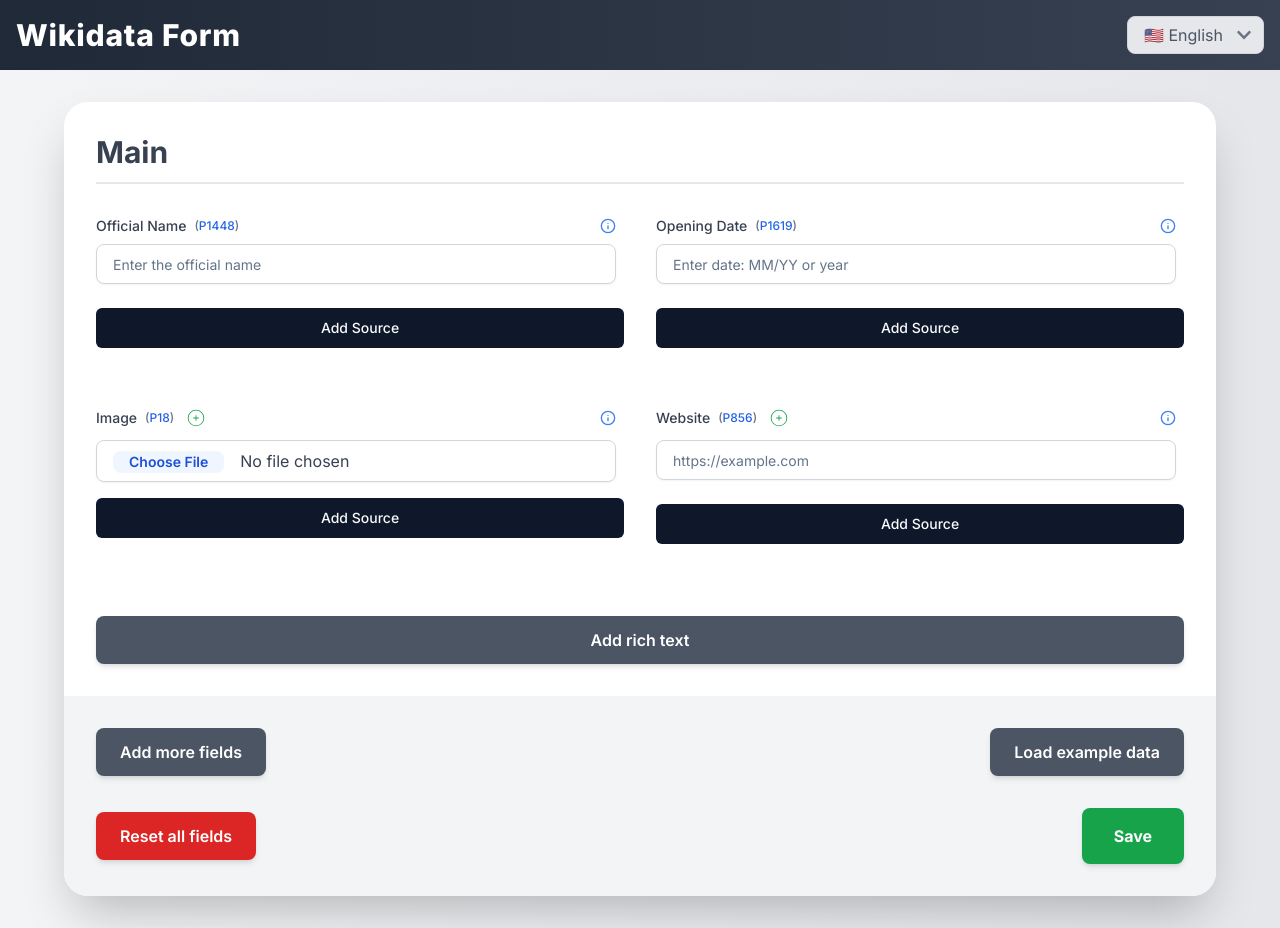
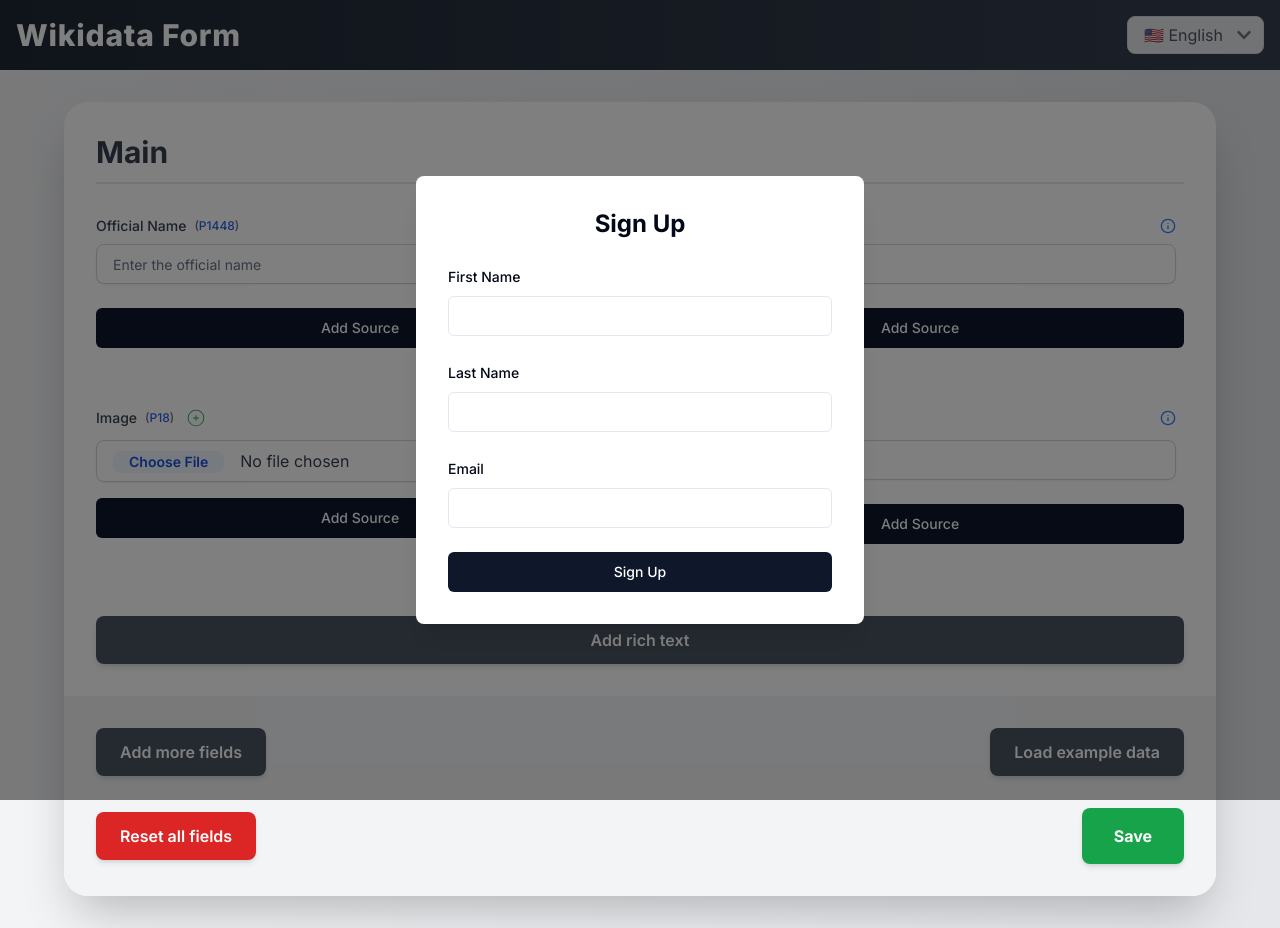
Before and after one commit to ShahwanS/Wikidata, a Next.js app: page /en in a window 1280 px wide. Built offline with nearby package versions, Linux system fonts and the light colour scheme.

Commit message:
added signup functionality that stores userinformation in a cookie adn sends ti off to gitlab plus fixes for addtional fields look on the markdown

```diff
--- a/package.json
+++ b/package.json
@@ -16,9 +16,11 @@
     "@radix-ui/react-label": "^2.1.0",
     "@radix-ui/react-radio-group": "^1.2.0",
     "@radix-ui/react-slot": "^1.1.0",
+    "@types/jsonwebtoken": "^9.0.7",
     "class-variance-authority": "^0.7.0",
     "clsx": "^2.1.1",
     "json2md": "^2.0.1",
+    "jsonwebtoken": "^9.0.2",
     "lucide-react": "^0.428.0",
     "next": "^14.2.10",
     "next-intl": "^3.19.3",
--- a/src/app/[locale]/page.tsx
+++ b/src/app/[locale]/page.tsx
@@ -1,5 +1,5 @@
 "use client";
-import React, { useState } from "react";
+import React, { useEffect, useState } from "react";
 import Popup from "@/components/Popup";
 import RichTextField from "@/components/RichTextField";
 import { convert2Markup } from "@/utils/convertToMarkup";
@@ -15,6 +15,7 @@ import { useTranslatedRecords } from "@/hooks/useTranslatedRecords";
 import { useTranslations } from "next-intl";
 import { useParams } from "next/navigation";
 import { getTitle } from "@/utils/utils";
+import SignupForm from "@/components/SignupForm";
 
 /**
  * Define the Home components
@@ -45,6 +46,9 @@ export default function Home() {
   const { getPropertyByName, translatedPropgliederung } =
     useTranslatedRecords();
   const [sources, setSources] = useState<Record<string, string>>({}); // New state to hold sources
+  const [showSignupModal, setShowSignupModal] = useState<boolean>(false);
+  const [userInfo, setUserInfo] = useState<Record<string, string>>({});
+
 
   const handleSourceSubmit = (fieldName: string, source: string) => {
     setSources((prev) => {
@@ -88,13 +92,15 @@ export default function Home() {
       fieldsData[fieldName] = formatRichTextContent(fieldName);
     });
 
+
     // Convert form data to Markdown content
     const markupOutput = convert2Markup(
       fieldsData,
       translatedPropgliederung,
       getPropertyByName,
       locale.toString(),
-      sources
+      sources,
+      userInfo
     );
 
     // downloadMarkdownFile(markupOutput);
@@ -195,10 +201,46 @@ export default function Home() {
     setShowResetModal(false);
   };
 
+
+
+
+
+  useEffect(() => {
+    const checkUserInfo = () => {
+      const cookies = document.cookie.split(';').reduce((acc, cookie) => {
+        const [key, value] = cookie.trim().split('=');
+        acc[key] = value;
+        return acc;
+      }, {} as Record<string, string>);
+
+      // Check if userId cookie exists
+      if (!cookies.userId) {
+        setShowSignupModal(true);
+      }
+
+      // Only set the necessary user info
+      setUserInfo({
+        userId: cookies.userId,
+        userFirstName: cookies.userFirstName,
+        userLastName: cookies.userLastName,
+        userEmail: cookies.userEmail
+      });
+    };
+
+    checkUserInfo();
+  }, []);
+
+  const handleSignupClose = () => {
+    setShowSignupModal(false);
+  };
+
   // Render the component
   return (
     <div className="min-h-screen bg-gradient-to-r from-gray-100 to-gray-200 p-4 sm:p-6 lg:p-8">
       <div className="w-full max-w-6xl mx-auto">
+      {showSignupModal && (
+          <SignupForm onClose={handleSignupClose} />
+        )}
         <div className="flex flex-col lg:flex-row gap-8">
           {showPopup && (
             <div className="lg:w-1/3">
--- /dev/null
+++ b/src/app/api/signup.ts
@@ -0,0 +1,18 @@
+import jwt from "jsonwebtoken";
+import { NextApiRequest, NextApiResponse } from "next";
+
+export default async function signup(req: NextApiRequest, res: NextApiResponse) {
+    const { firstname, lastname, email, password, userId } = req.body;
+
+    if (!firstname || !lastname || !email || !password || !userId) {
+        return res.status(400).json({ message: "All fields are required" });
+    }
+
+    const token = jwt.sign(
+        { firstname, lastname, email, userId },
+        process.env.JWT_SECRET as string,
+        { algorithm: "HS256", expiresIn: "30d" }
+    );
+
+    res.status(200).json({ token });
+}
--- /dev/null
+++ b/src/components/SignupForm.tsx
@@ -0,0 +1,113 @@
+"use client"
+
+import { useState } from "react"
+import { z } from "zod"
+import { zodResolver } from "@hookform/resolvers/zod"
+import { useForm } from "react-hook-form"
+import { Button } from "@/components/ui/button"
+import {
+  Form,
+  FormControl,
+  FormField,
+  FormItem,
+  FormLabel,
+  FormMessage,
+} from "@/components/ui/form"
+import { InputField } from "@/components/ui/input"
+import { v4 as uuidv4 } from "uuid"
+
+
+
+
+const signupSchema = z.object({
+  firstname: z.string().min(1, "First name is required"),
+  lastname: z.string().min(1, "Last name is required"),
+  email: z.string().email("Invalid email address"),
+})
+
+type SignupFormValues = z.infer<typeof signupSchema>
+
+export default function SignupForm({ onClose }: { onClose: () => void }) {
+  const [isSubmitting, setIsSubmitting] = useState(false)
+
+  const form = useForm<SignupFormValues>({
+    resolver: zodResolver(signupSchema),
+    defaultValues: {
+      firstname: "",
+      lastname: "",
+      email: "",
+    },
+  })
+
+  const onSubmit = async (data: SignupFormValues) => {
+    setIsSubmitting(true)
+    const userId = uuidv4() // Generate a unique ID for the user
+    document.cookie = `userId=${userId}; path=/; max-age=31536000`
+    document.cookie = `userFirstName=${data.firstname}; path=/; max-age=31536000`
+    document.cookie = `userLastName=${data.lastname}; path=/; max-age=31536000`
+    document.cookie = `userEmail=${data.email}; path=/; max-age=31536000`
+    onClose()
+    setIsSubmitting(false)
+  }
+
+
+
+
+  return (
+    <div className="fixed inset-0 bg-black bg-opacity-50 flex justify-center items-center z-50">
+      <div className="bg-white p-8 rounded-lg shadow-xl max-w-md w-full">
+        <h2 className="text-2xl font-bold mb-6 text-center">Sign Up</h2>
+        <Form {...form}>
+          <form onSubmit={form.handleSubmit(onSubmit)} className="space-y-6">
+            <FormField
+              control={form.control}
+              name="firstname"
+              render={({ field }) => (
+                <FormItem>
+                  <FormLabel>First Name</FormLabel>
+                  <FormControl>
+                    <InputField {...field} className="w-full" />
+                  </FormControl>
+                  <FormMessage />
+                </FormItem>
+              )}
+            />
+            <FormField
+              control={form.control}
+              name="lastname"
+              render={({ field }) => (
+                <FormItem>
+                  <FormLabel>Last Name</FormLabel>
+                  <FormControl>
+                    <InputField {...field} className="w-full" />
+                  </FormControl>
+                  <FormMessage />
+                </FormItem>
+              )}
+            />
+            <FormField
+              control={form.control}
+              name="email"
+              render={({ field }) => (
+                <FormItem>
+                  <FormLabel>Email</FormLabel>
+                  <FormControl>
+                    <InputField {...field} type="email" className="w-full" />
+                  </FormControl>
+                  <FormMessage />
+                </FormItem>
+              )}
+            />
+            <Button
+              type="submit"
+              className="w-full  text-white"
+              disabled={isSubmitting}
+            >
+              {isSubmitting ? "Submitting..." : "Sign Up"}
+            </Button>
+          </form>
+        </Form>
+      </div>
+    </div>
+  )
+}
--- a/src/utils/JsonConversion.ts
+++ b/src/utils/JsonConversion.ts
@@ -13,7 +13,8 @@ import { getTitle } from "./utils";
 export const convertDataToJson = (
   dataAsMap: Map<any, any>,
   getPropertyByName: any,
-  locale: string
+  locale: string,
+  userInfo: Record<string, string>
 ) => {
   const jsonOutput: { h1?: string; h2?: string; p?: string }[] = [];
   const title =
@@ -22,7 +23,13 @@ export const convertDataToJson = (
       : getTitle(dataAsMap.get("Name Information"));
 
   addTitleToJson(title, jsonOutput);
-
+  const userInfoSection = [
+    { h2: "User Information" },
+    { p: `User ID: ${userInfo.userId}` },
+    { p: `Name: ${userInfo.userFirstName} ${userInfo.userLastName}` },
+    { p: `Email: ${userInfo.userEmail}` }
+  ];
+  jsonOutput.push(...userInfoSection);
   // Add all Data in Map to JSON
   dataAsMap.forEach((dataList, category) => {
     let hasValidData = dataList.length > 0; // Flag to check if the category has valid data
--- a/src/utils/convertToMarkup.ts
+++ b/src/utils/convertToMarkup.ts
@@ -12,12 +12,13 @@ export const convert2Markup = (
   translatedPropgliederung: any,
   getPropertyByName: any,
   locale: string,
-  sources: Record<string, string>
+  sources: Record<string, string>,
+  userInfo: Record<string, string>
 ) => {
   //creating a map between the categories and the properties
   const dataAsMap = dataToMap(data, translatedPropgliederung, sources);
   //create a json structure and fill it up with the mapped data
-  const dataAsJson = convertDataToJson(dataAsMap, getPropertyByName, locale);
+  const dataAsJson = convertDataToJson(dataAsMap, getPropertyByName, locale, userInfo);
   //convert the json to markdown
   const dataAsMd = json2md(dataAsJson);
   return dataAsMd;
--- a/src/utils/utils.ts
+++ b/src/utils/utils.ts
@@ -122,7 +122,6 @@ export function setRichttextInMap(
  * @param resultMap The map to store the data
  * @param allCategoryAndPropertyMap Map containing all categories and wiki properties
  */
-// Modify setNormalDataInMap function
 export function setNormalDataInMap(
   dataName: string,
   inputData: String,
@@ -139,6 +138,7 @@ export function setNormalDataInMap(
     return;
   }
   const [category, wikiprop] = categoryAndWikiprop;
+
   const source = sources[wikiprop];
 
   if (!resultMap.has(category)) {
@@ -149,9 +149,9 @@ export function setNormalDataInMap(
   const existingEntry = categoryData.find(
     (entry: string[]) => entry[2] === wikiprop
   );
-
   if (existingEntry) {
-    existingEntry[1] += `\n\t${inputData}`;
+    // For additional fields, we'll add a new entry with the same wikiprop as the existing entry
+    categoryData.push([dataName, inputData, existingEntry[2], source]);
   } else {
     categoryData.push([dataName, inputData, wikiprop, source]);
   }
```
Also changed, not shown: src/app/actions.tsx (+23 -0 lines), src/utils/JsonElements.ts (+60 -43 lines), 1 other file (tests, documents, lock files or other folders).
